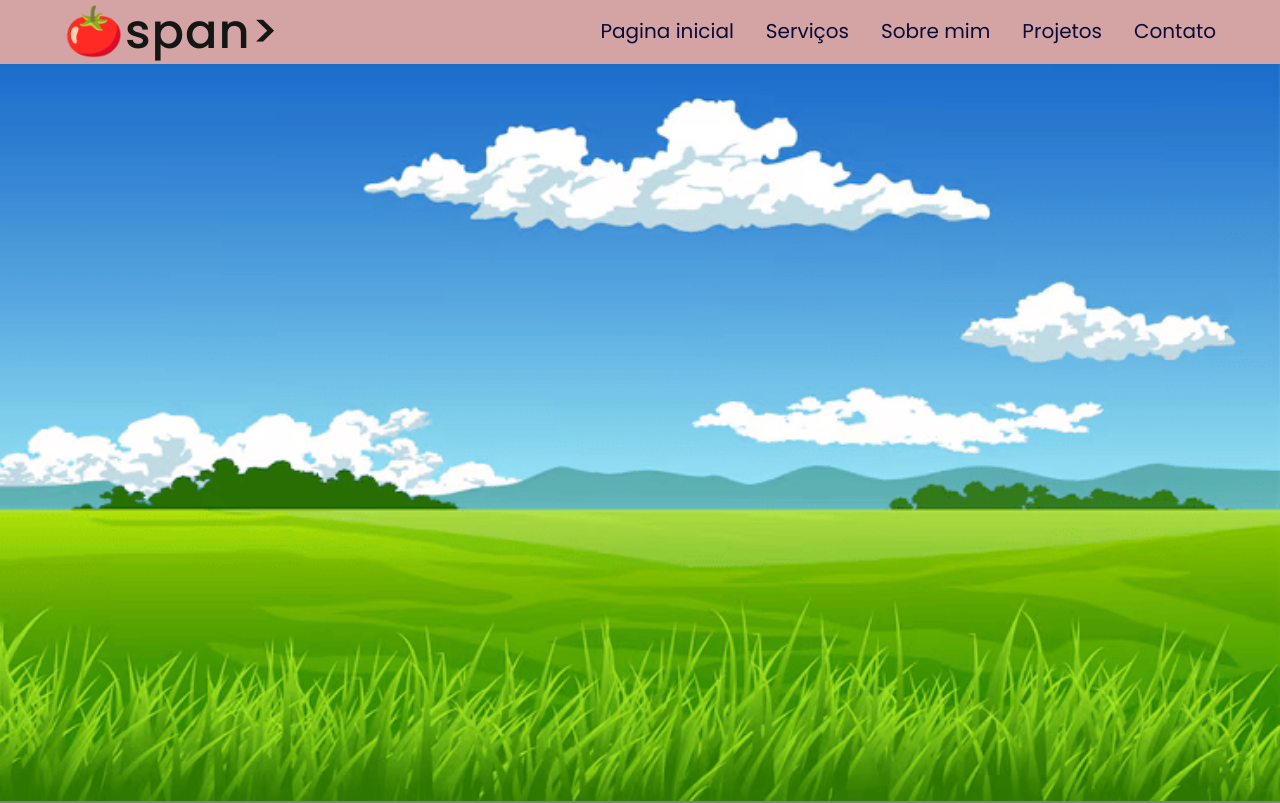
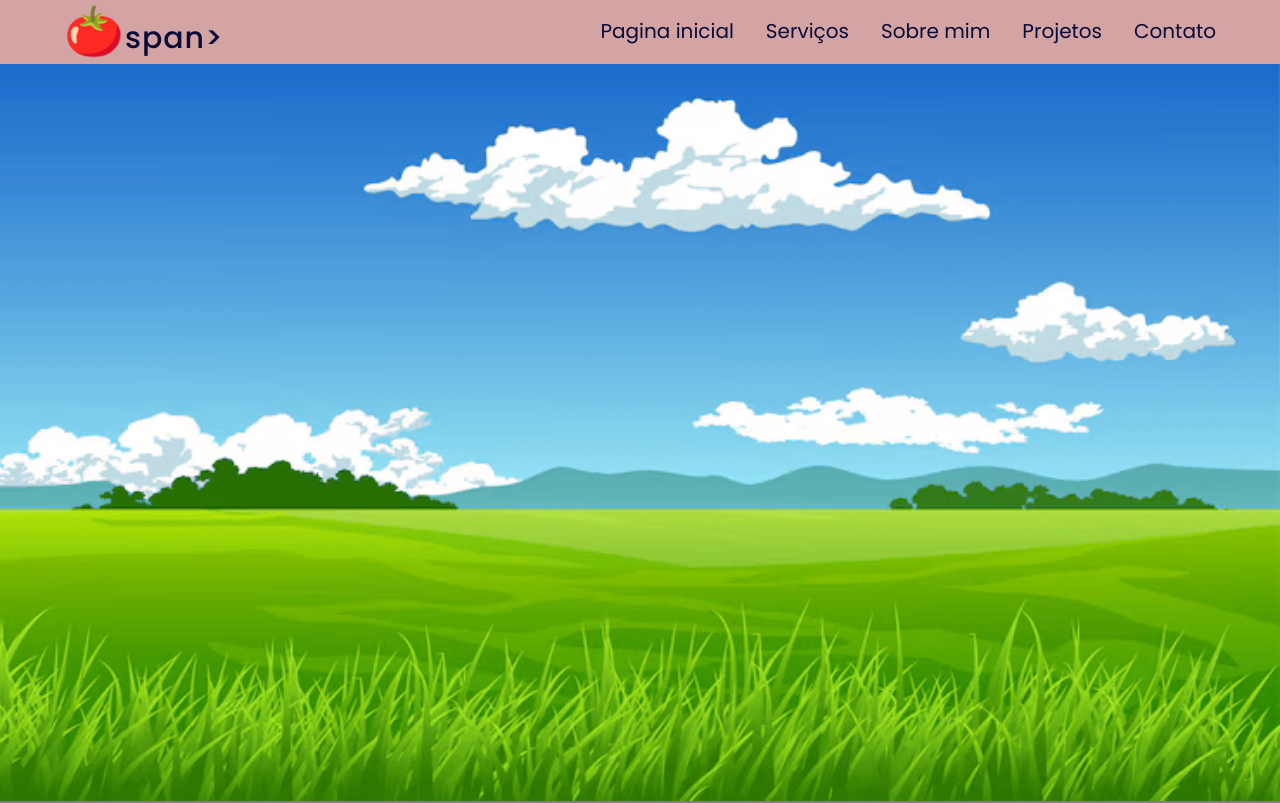
Before and after one commit to Maisa-macedo3/Agrinho, a plain HTML site: page index.html in a window 1280 px wide. Shown: the top 803 px of the page. Drawn offline with Linux system fonts and the light colour scheme.

Commit message:
Update index.html

```diff
--- a/index.html
+++ b/index.html
@@ -42,7 +42,7 @@
      <header class="header" id="header">
       <nav class="nav">
         <div class="nav__content container">
-          <a href="#" class="nav__logo"><span>🍅span></a>
+          <a href="#" class="nav__logo"><span>🍅</span>span></a>
           <ul class="nav__links">
             <li class="nav__link"><a href="#header">Pagina inicial</a></li>
             <li class="nav__link"><a href="#services">Serviços</a></li>
```
